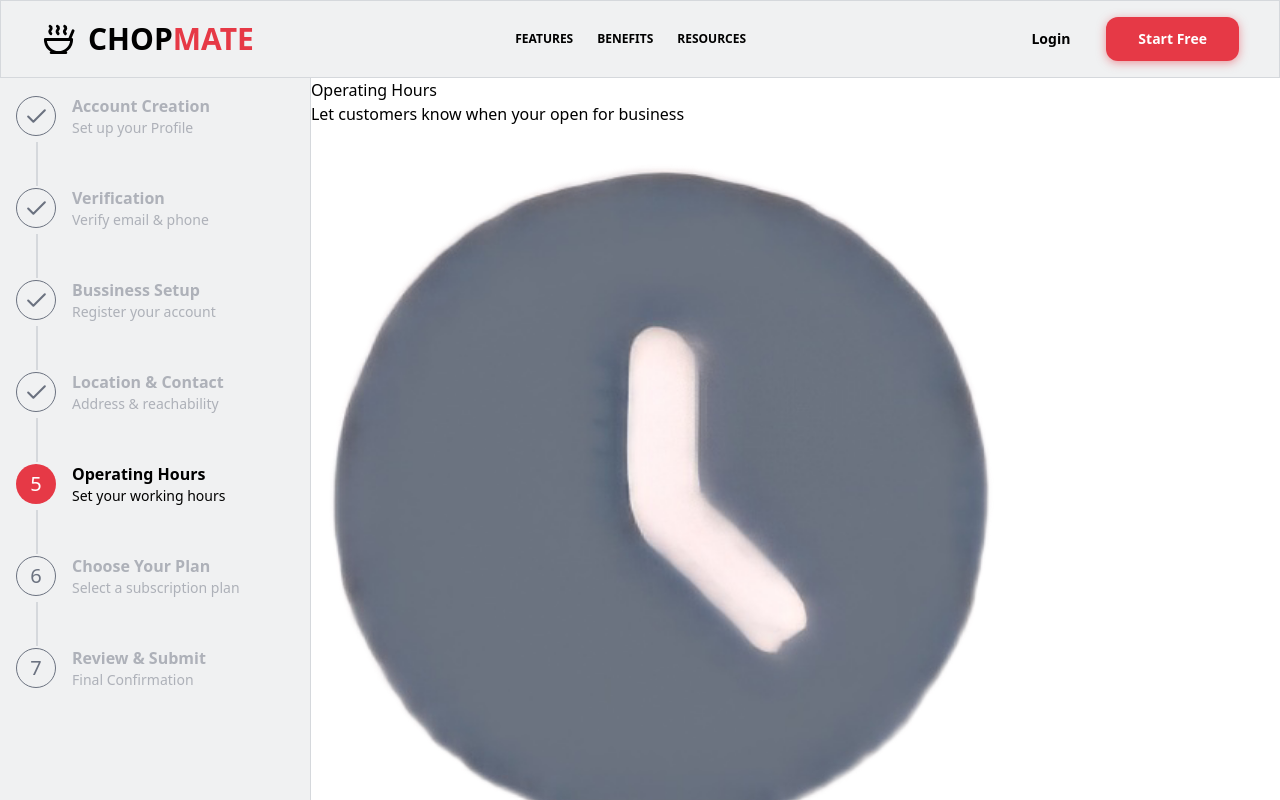
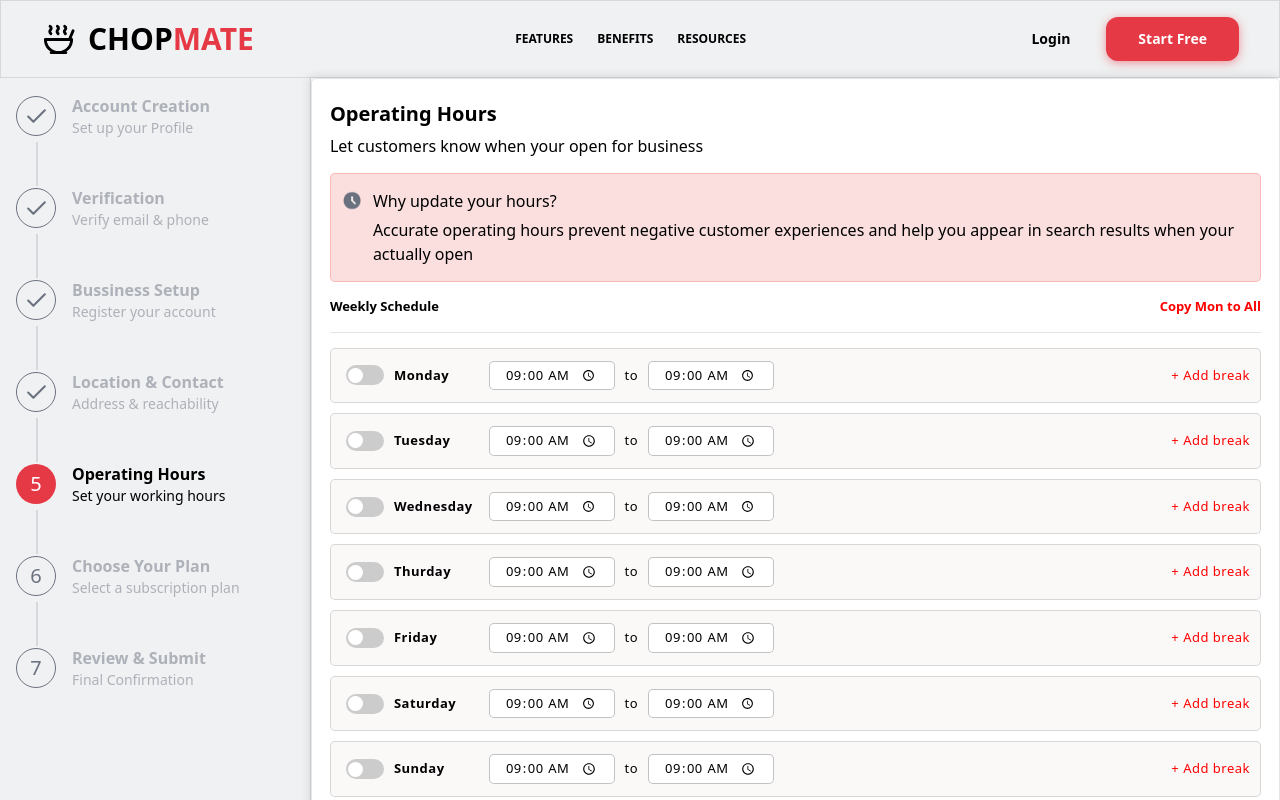
Before and after one commit to Mubarak-Ade/CHOPMATE, a React app in the folder frontend/: page /signup/operation in a window 1280 px wide. Shown: the top 800 px of the page. Built offline with nearby package versions, Linux system fonts and the light colour scheme; the HTML template or start-up script is replaced by a standard one.

Commit message:
added verify page

```diff
--- a/frontend/src/App.jsx
+++ b/frontend/src/App.jsx
@@ -26,6 +26,7 @@ function App() {
         <Route path='/login' Component={LoginPage} />
          <Route path='/signup' Component={Layout}>
             <Route index path='account' Component={Account} />
+            <Route path='verify' Component={Verification} />
             <Route path='info' Component={RestaurantInfo} />
             <Route path='location' Component={Location} />
             <Route path='plan' Component={Plan} />
--- a/frontend/src/index.css
+++ b/frontend/src/index.css
@@ -1,4 +1,4 @@
-@import "tailwindcss";
+@import 'tailwindcss';
 
 @theme {
     --color-punch-red: #e63946ff;
@@ -9,8 +9,56 @@
     --color-emerald: #2ecc71ff;
 }
 
-verify-card{
+verify-card {
     background-color: var(--color-white);
+}
+
+/* styles of LoginPage component */
+.header {
+    font-size: 12px;
+    letter-spacing: 0.5px;
+}
+.header ul {
+    height: 10vh;
+    display: flex;
+    align-items: center;
+}
+.li-left {
+    flex: 1;
+    margin-left: 30px;
+    font-size: 14px;
+    font-weight: bold;
+    display: flex;
+    gap: 15px;
+}
+.li-left img {
+    width: 18px;
+}
+
+.li-right {
+    display: flex;
+    justify-content: space-evenly;
+    align-items: center;
+    width: 30%;
+    height: 100%;
+    font-weight: 500;
+}
+.li-right button {
+    background-color: var(--color-punch-red);
+    color: white;
+    padding: 6px 13px;
+    border-radius: 5px;
+    font-weight: bold;
+}
+
+.main-content {
+    letter-spacing: 0.5px;
+    background-color: #f1f2f3d7;
+    height: 90vh;
+    display: flex;
+    justify-content: center;
+    align-items: center;
+    width: 100%;
 }
 .outer-container {
     height: 100vh;
@@ -19,7 +67,335 @@ verify-card{
     justify-content: center;
     align-items: center;
 }
+.login-container {
+    width: 70%;
+    height: 85%;
+    display: flex;
+    border-radius: 10px;
+
+    box-shadow:
+        5px 5px 20px #0000001a,
+        -5px -5px 20px #0000001a;
+}
+
+/* left section */
+.left-bar {
+    background-color: white;
+    border-top-left-radius: 10px;
+    border-bottom-left-radius: 10px;
+    flex: 1;
+    display: flex;
+    justify-content: center;
+    align-items: center;
+}
+
+.left-inner-content {
+    width: 80%;
+    transform: scale(0.9);
+}
+.left-inner-content h1 {
+    font-size: 2.5em;
+    font-weight: bold;
+}
+.left-inner-content .title-text {
+    color: var(--color-punch-red);
+    font-size: 16px;
+    margin-bottom: 20px;
+}
+.left-inner-content form {
+    display: flex;
+    flex-direction: column;
+    gap: 10px;
+}
+.left-inner-content form label {
+    font-size: 16px;
+    font-weight: 500;
+}
+.left-inner-content form input[type='text'] {
+    background-color: hsla(355, 60%, 70%, 0.1);
+    border: 1px solid hsla(355, 78%, 56%, 0.3);
+    border-radius: 5px;
+    padding: 7px 5px 7px 8px;
+    font-size: 14px;
+}
+.left-inner-content form input[type='text']::placeholder {
+    color: hsla(355, 70%, 70%, 0.6);
+}
+.left-inner-content form a {
+    color: var(--color-punch-red);
+    font-size: 16px;
+    font-weight: 400;
+    margin-left: auto;
+}
+.left-inner-content form button {
+    /* submit button */
+    background-color: var(--color-punch-red);
+    color: white;
+    padding: 8px;
+    margin-top: 15px;
+    border-radius: 5px;
+    font-size: 16px;
+    font-weight: bold;
+}
+.left-inner-content form div {
+    display: flex;
+}
+
+.divider {
+    color: var(--color-punch-red);
+    font-size: 10px;
+    margin: 18px 0;
+    display: flex;
+    align-items: center;
+}
+.divider::before,
+.divider::after {
+    content: '';
+    border-bottom: 1px solid #f8505e6f;
+    flex: 1;
+}
+.divider::before {
+    margin-right: 7px;
+}
+.divider::after {
+    margin-left: 7px;
+}
+
+.link-buttons-container {
+    display: flex;
+    justify-content: space-between;
+}
+.link-buttons {
+    font-size: 16px;
+    font-weight: 500;
+    padding: 8px 45px;
+    border: 1px solid #f8505e6f;
+    border-radius: 5px;
+    display: flex;
+    justify-content: center;
+    align-items: center;
+}
+
+.google-logo {
+    width: 17px;
+    margin-right: 5px;
+}
+.apple-logo {
+    width: 30px;
+    margin-right: -2px;
+}
+
+/* right section */
+.right-bar {
+    background-color: var(--color-punch-red);
+    flex: 1;
+    border-top-right-radius: 10px;
+    border-bottom-right-radius: 10px;
+    display: flex;
+    flex-direction: column;
+    justify-content: center;
+    align-items: center;
+}
+.right-bar .img-container {
+    background-color: #ffffff2a;
+    width: 60px;
+    height: 60px;
+    display: flex;
+    justify-content: center;
+    align-items: center;
+    border: 1px solid #ffffff57;
+    border-radius: 30px;
+}
+.right-bar img {
+    width: 20px;
+}
+.right-bar h1 {
+    color: white;
+    font-size: 20px;
+    font-weight: bold;
+    margin: 15px 0;
+}
+.right-bar p {
+    color: #ffffffa9;
+    text-align: center;
+    width: 90%;
+    margin-bottom: 30px;
+}
+.right-bar button {
+    background-color: white;
+    color: var(--color-punch-red);
+    padding: 10px 20px;
+    border-radius: 20px;
+    font-size: 12px;
+    font-weight: bold;
+    box-shadow: 2px 2px 5px hsla(0, 0%, 0%, 0.2);
+}
+
+/* operating hours styles */
+
+.schedule {
+    background-color: #efe5e546;
+    padding: 7px 10px;
+    border: 1px solid #00000023;
+    border-radius: 5px;
+    display: flex;
+    font-size: 13px;
+    letter-spacing: 0.5px;
+}
+.schedule .left-schedule {
+    flex: 1;
+    display: flex;
+    gap: 20px;
+    padding: 5px;
+}
+
+.left-schedule .left-toggle {
+    display: flex;
+    align-items: center;
+    gap: 10px;
+    font-size: 13px;
+}
+
+.left-schedule .right-time {
+    display: flex;
+    align-items: center;
+    gap: 10px;
+}
+
+.left-toggle .label-prop {
+    font-weight: bold;
+    width: 75px;
+}
+
+.left-schedule input[type='time'] {
+    background-color: #fff;
+    padding: 4px 15px;
+    border: 1px solid rgba(0, 0, 0, 0.238);
+    border-radius: 5px;
+}
+
+.schedule button {
+    color: red;
+    font-weight: 500;
+}
+
+/* toggle switch */
+.switch {
+    position: relative;
+    display: inline-block;
+    width: 38px;
+    height: 20px;
+}
+.switch input {
+    opacity: 0;
+    width: 0;
+    height: 0;
+}
+.slider {
+    position: absolute;
+    cursor: pointer;
+    inset: 0;
+    background-color: #ccc;
+    transition: 0.4s;
+    border-radius: 24px;
+}
+.slider:before {
+    position: absolute;
+    content: '';
+    height: 15px;
+    width: 15px;
+    left: 2px;
+    bottom: 2.5px;
+    background-color: white;
+    transition: 0.4s;
+    border-radius: 50%;
+}
+input:checked + .slider {
+    background-color: var(--color-punch-red);
+}
+input:checked + .slider:before {
+    transform: translateX(19px);
+}
+
+/* operating hours -> top bar styles */
+
+.inner-content {
+    border: 1px solid #0000001a;
+    border-radius: 5px;
+    padding: 20px 18px;
+    box-shadow: -2px -2px 10px #0000001a;
+}
+.inner-content .top-bar {
+    display: flex;
+    flex-direction: column;
+    gap: 15px;
+}
+.inner-content .top-bar h1 {
+    font-size: 20px;
+    font-weight: 900;
+    margin-bottom: -10px;
+}
+
+.red-content {
+    background-color: hsla(0, 80%, 86%, 0.5);
+    padding: 15px 15px 15px 42px;
+    position: relative;
+    border: 1px solid rgba(255, 0, 0, 0.182);
+    border-radius: 5px;
+}
+.red-content img {
+    width: 18px;
+    position: absolute;
+    top: 17px;
+    left: 12px;
+}
+.red-content h3 {
+    font-weight: 500;
+    margin-bottom: 5px;
+}
+
+.top-bar .week-bar {
+    display: flex;
+    font-size: 13px;
+    font-weight: bold;
+}
+.week-bar span {
+    flex: 1;
+}
+.week-bar button {
+    color: red;
+}
+
+/* operating hours -> bottom bar styles */
+
+.bottom-bar {
+    margin-top: 15px;
+    margin-bottom: 30px;
+    display: flex;
+    flex-direction: column;
+    gap: 10px;
+}
+.btn-container {
+    display: flex;
+    font-size: 12px;
+    font-weight: bold;
+}
+.prev-btn {
+    color: rgb(112, 112, 112);
+    display: flex;
+    align-items: center;
+    gap: 5px;
+}
+.next-btn {
+    background-color: var(--color-punch-red);
+    color: #fff;
+    padding: 7px 15px;
+    border-radius: 5px;
+    margin-left: auto;
+    box-shadow: 3px 3px 10px #0000002a;
+}
 .inner-container {
     background-color: lightpink;
     width: 400px;
+    height: 200px;
 }
--- a/frontend/src/pages/LoginPage.jsx
+++ b/frontend/src/pages/LoginPage.jsx
@@ -8,7 +8,7 @@ import {Link} from 'react-router'
 export function LoginPage() {
 
    return (
-      <div>
+      <div className=''>
          <div className="main-content">
             <div className="login-container">
                <div className="left-bar">
```
Lines whose indentation alone changed are shown as unchanged.
